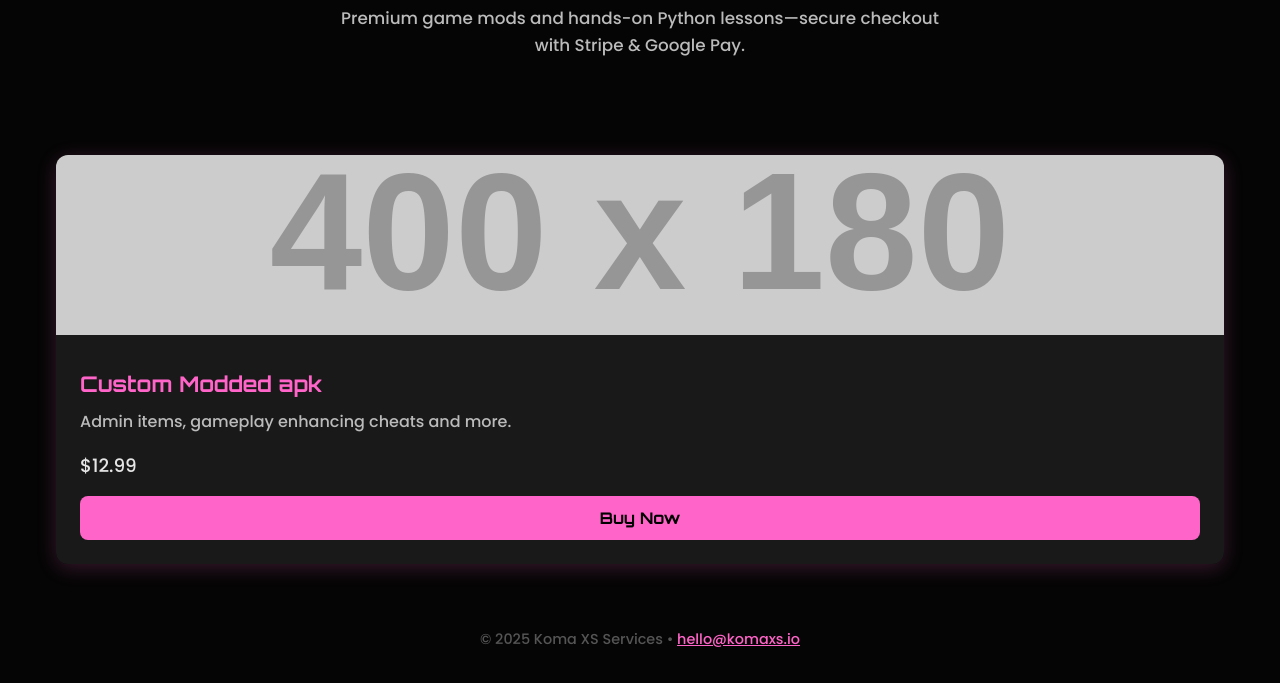
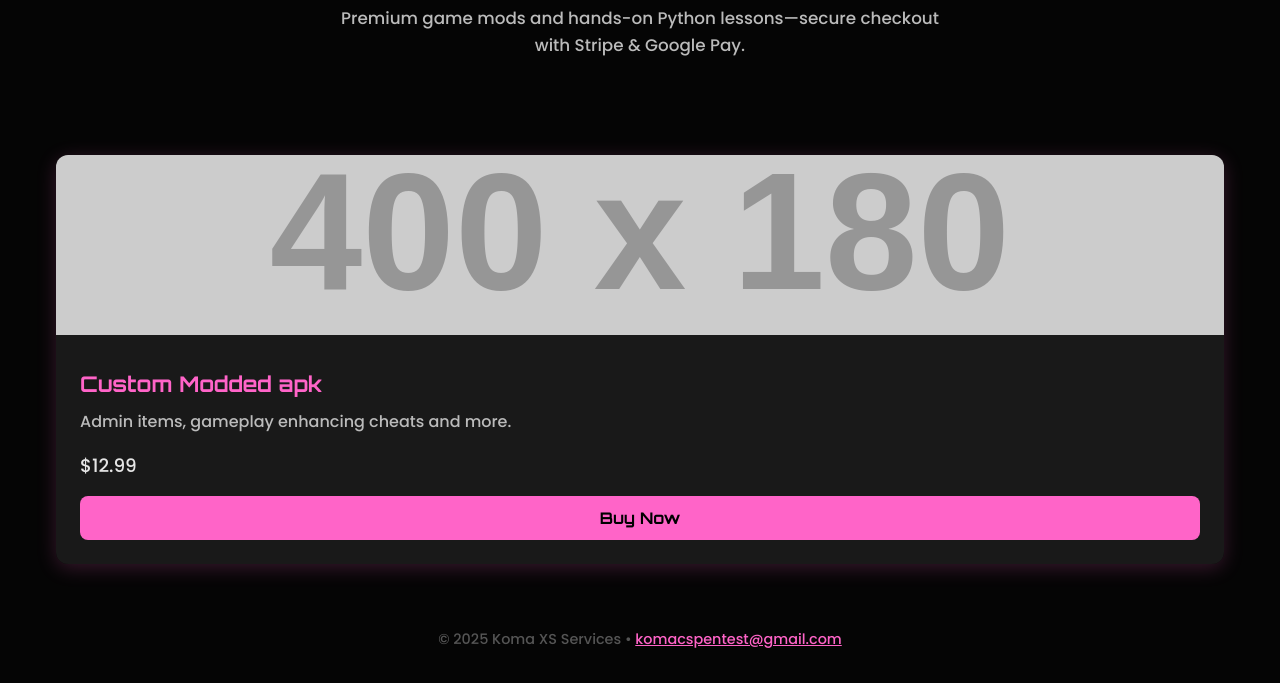
Before and after one commit to KomaVR/KomaXSServices, a website: page public/index.html in a window 1280 px wide. Shown: the part 246-929 px from the top of the page. Drawn offline with Linux system fonts and the light colour scheme; placeholder pictures from the web are drawn by us.

Commit message:
Update index.html

```diff
--- a/public/index.html
+++ b/public/index.html
@@ -202,7 +202,7 @@
   </main>
 
   <footer>
-    &copy; 2025 Koma XS Services • <a href="mailto:komacspentest@gmail.com" style="color:var(--accent)">hello@komaxs.io</a>
+    &copy; 2025 Koma XS Services • <a href="mailto:komacspentest@gmail.com" style="color:var(--accent)">komacspentest@gmail.com</a>
   </footer>
 
   <script>
```
